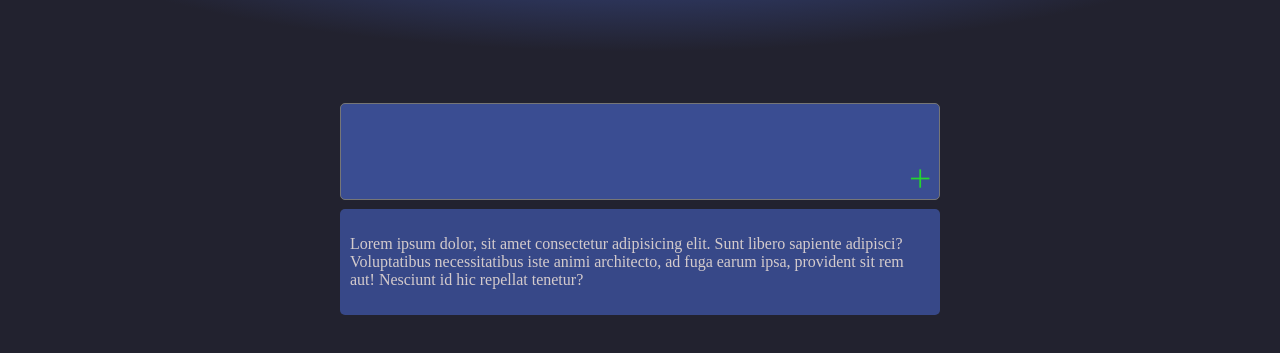
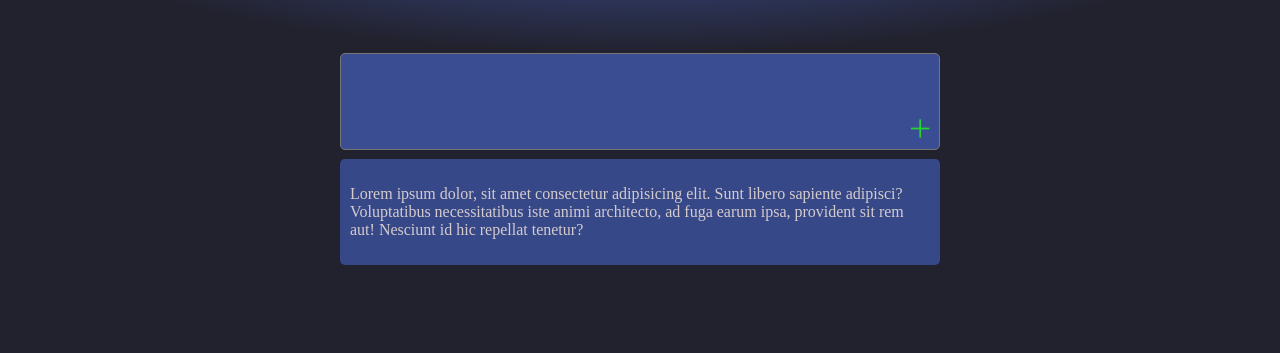
Before and after one commit to damian127721/BlogPage, a plain HTML site: page index.html in a window 1280 px wide. Shown: the part 97-450 px from the top of the page. Drawn offline with Linux system fonts and the light colour scheme.

```diff
--- a/css/style.css
+++ b/css/style.css
@@ -12,6 +12,11 @@
 }
 
 /* ## BASE PARTS */
+.center {
+    display: flex;
+    justify-content: center;
+}
+
 body {
     height: 100%;
     color: var(--MAIN-COLOR);
@@ -117,7 +122,6 @@
 /* ## POSTS */
 #blog-posts {
     align-items: center;
-    margin: 50px 50px 0 50px;
     display: flex;
     flex-flow: column nowrap;
 }
@@ -133,7 +137,8 @@
     margin-top: 5px;
 }
 
-.blog-posts__add {
+.add-post {
+    margin: 0 50px;
     max-width: 600px;
     position: relative;
     border-radius: 5px;
@@ -141,7 +146,7 @@
     min-height: fit-content;
 }
 
-#blog-posts__add__textarea{
+#add-post__textarea{
     max-width: 600px;
     color: white;
     resize: none;
@@ -155,7 +160,7 @@
     overflow: hidden;
 }
 
-#blog-posts__add__plus {
+#add-post__plus {
     user-select: none;
     cursor: pointer;
     color: rgb(36, 213, 47);
--- a/index.html
+++ b/index.html
@@ -29,11 +29,14 @@
                 <button class="register-form__button" type="submit">Log in</button>
             </form>
         </div>
+        <div class="center">
+            <div class="add-post">
+            <textarea oninput="this.style.height = '' ;this.style.height = this.scrollHeight + 'px'" id="add-post__textarea" cols="10" rows="5"> </textarea>
+            <div id="add-post__plus" onclick="addPostBtn()">&times;</div>
+            </div>
+        </div>
         <div id="blog-posts">
-            <div class="blog-posts__add">
-                <textarea oninput="this.style.height = '' ;this.style.height = this.scrollHeight + 'px'" id="blog-posts__add__textarea" cols="10" rows="5"> </textarea>
-                <div id="blog-posts__add__plus" onclick="addPostBtn()">&times;</div>
-            </div>
+
             <article class="blog-posts__post">
                 <p class="blog-posts__post__p"> Lorem ipsum dolor, sit amet consectetur adipisicing elit. Sunt libero sapiente adipisci? Voluptatibus necessitatibus iste animi architecto, ad fuga earum ipsa, provident sit rem aut! Nesciunt id hic repellat tenetur?</p>
             </article>
--- a/pageScript.js
+++ b/pageScript.js
@@ -1,8 +1,14 @@
 const signButton = document.querySelector(".header__signup__button")
 const logForm = document.getElementById("register-form")
 const logFormCross = document.querySelector(".register-form__cross")
-let addPostText = document.getElementById("blog-posts__add__textarea")
+const addPostText = document.getElementById("add-post__textarea")
 const blogPosts = document.getElementById("blog-posts")
+
+appSettings = {
+    databaseURL: "https://blogpage-37761-default-rtdb.europe-west1.firebasedatabase.app/"
+}
+
+
 
 signButton.addEventListener("click", function() {
     logForm.style.display = "block"
@@ -15,13 +21,16 @@
 })
 
 function addPostBtn() {
-    addPostText = document.getElementById("blog-posts__add__textarea")
     let text = addPostText.value
+    addPostText.value = ""
     newPost(text)
+
 }
 
 function newPost(text) {
     blogPosts.innerHTML += `<article class="blog-posts__post">
+    <p class="blog-posts__post__p">Author:  </p>
     <p class="blog-posts__post__p"> ${text} </p>
 </article> `
+
 }
```
